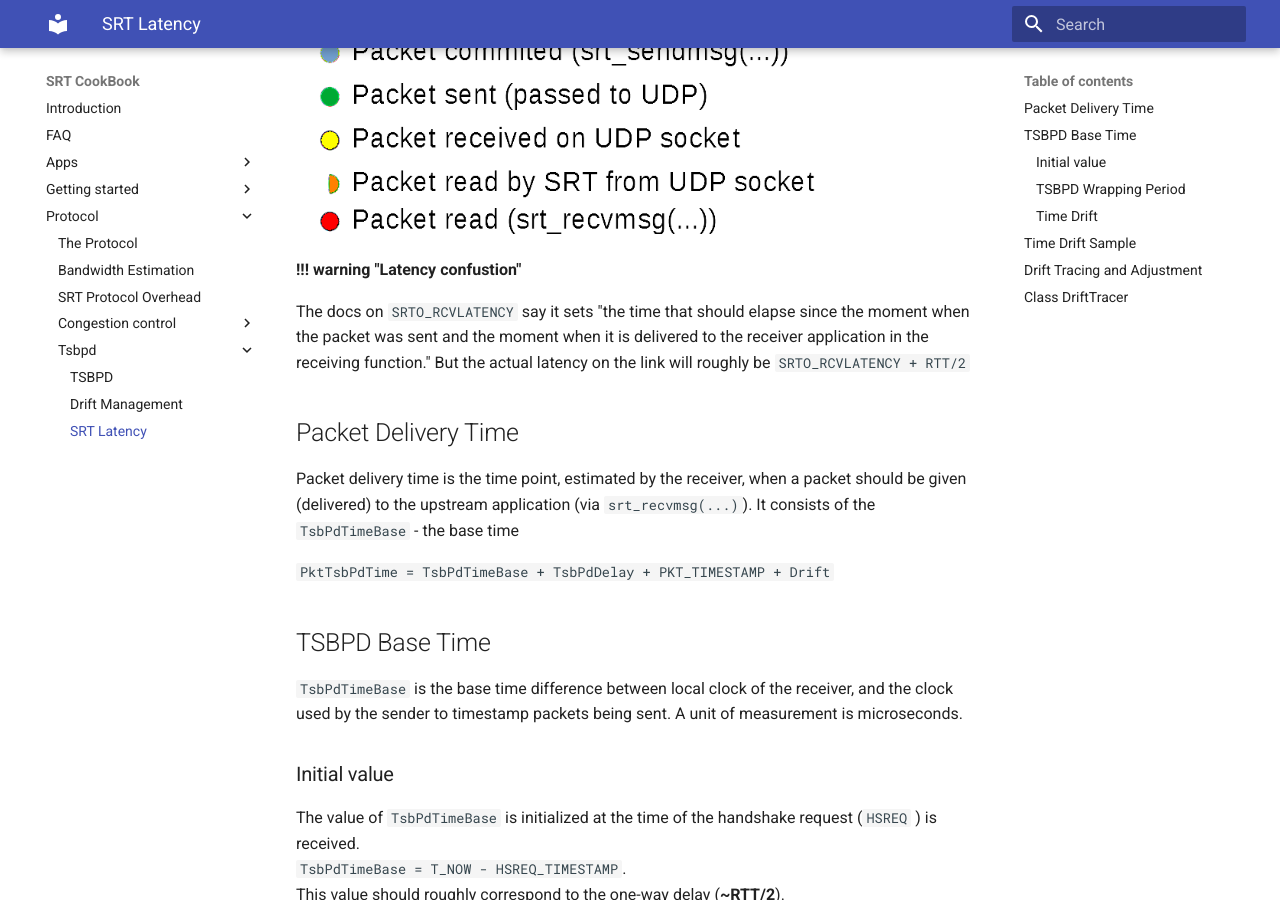
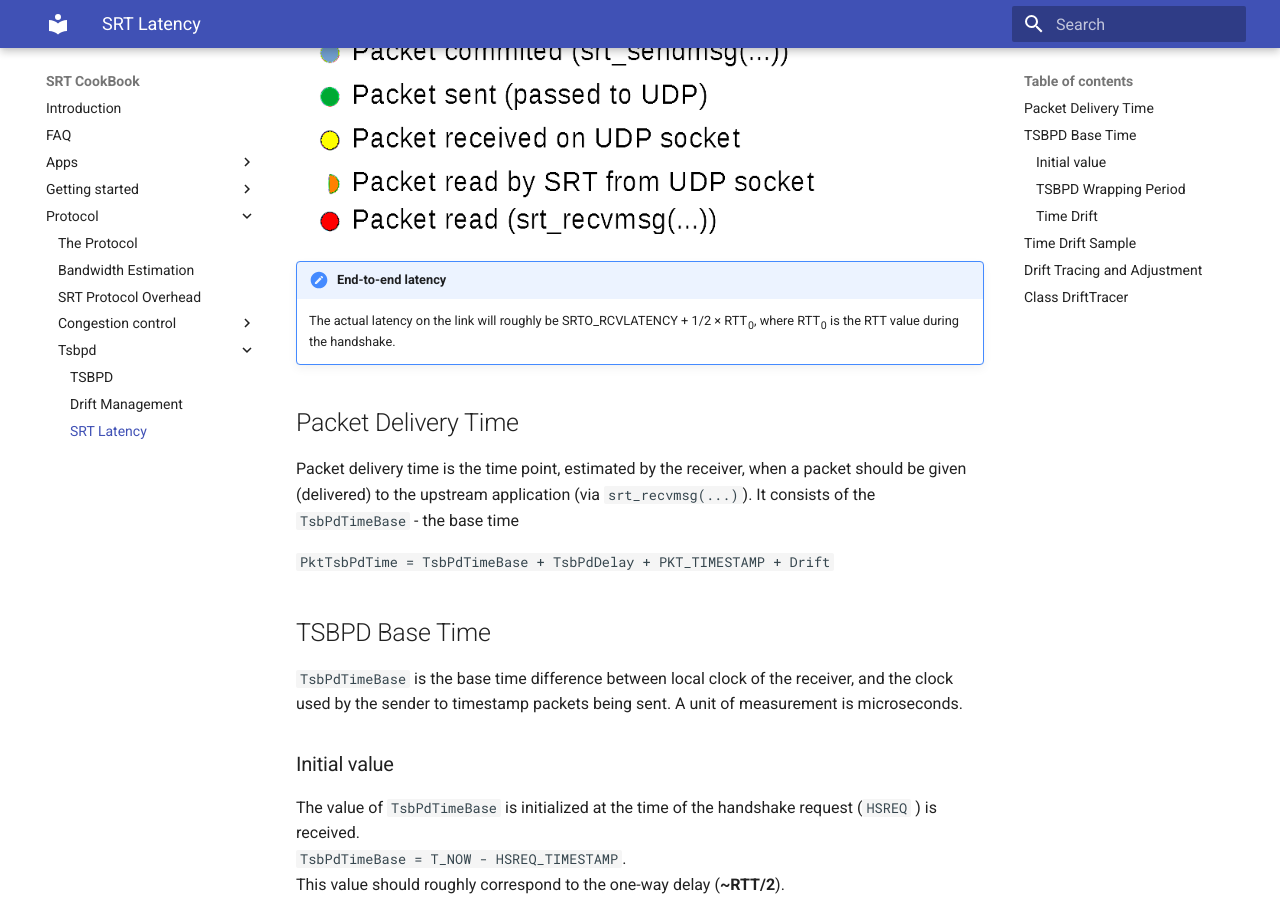
Before and after one commit to SRTLab/srt-cookbook, an MkDocs documentation site: the page built from docs/protocol/tsbpd/latency.md, in a window 1280 px wide and 900 px high, scrolled down 473 px. Built offline with MkDocs 1.6.1 and Material for MkDocs 9.7.7, drawn with Linux system fonts in a browser that asks for light colours.

Commit message:
Updated note on latency

```diff
--- a/docs/protocol/tsbpd/latency.md
+++ b/docs/protocol/tsbpd/latency.md
@@ -6,10 +6,9 @@ The timing diagram issulstrates those key latency points with TSBPD enabled (liv
 
 ![](tsbpd-latency.png)
 
-**!!! warning "Latency confustion"**
+!!! Note "End-to-end latency"
 
-The docs on `SRTO_RCVLATENCY` say it sets "the time that should elapse since the moment when the packet was sent and the moment when it is delivered to the receiver application in the receiving function."
-But the actual latency on the link will roughly be `SRTO_RCVLATENCY + RTT/2`
+    The actual latency on the link will roughly be SRTO_RCVLATENCY + 1/2 × RTT<sub>0</sub>, where RTT<sub>0</sub> is the RTT value during the handshake.
 
 ## Packet Delivery Time
 
```
